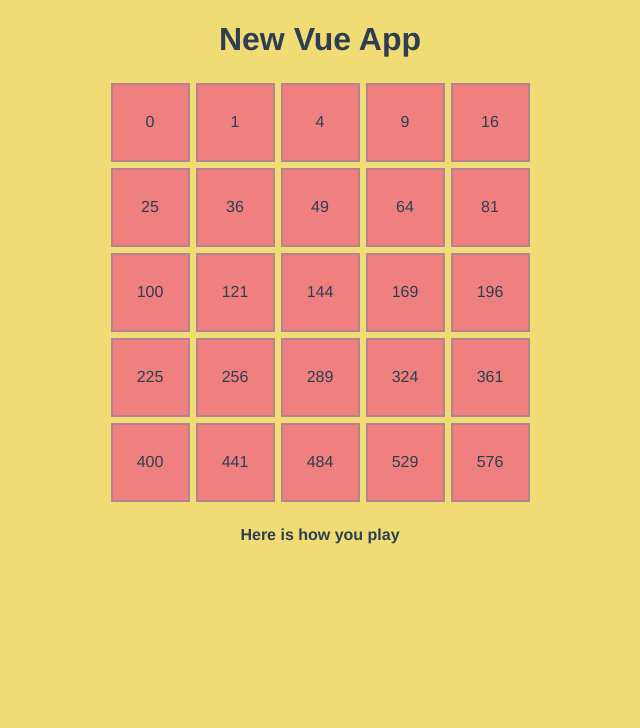
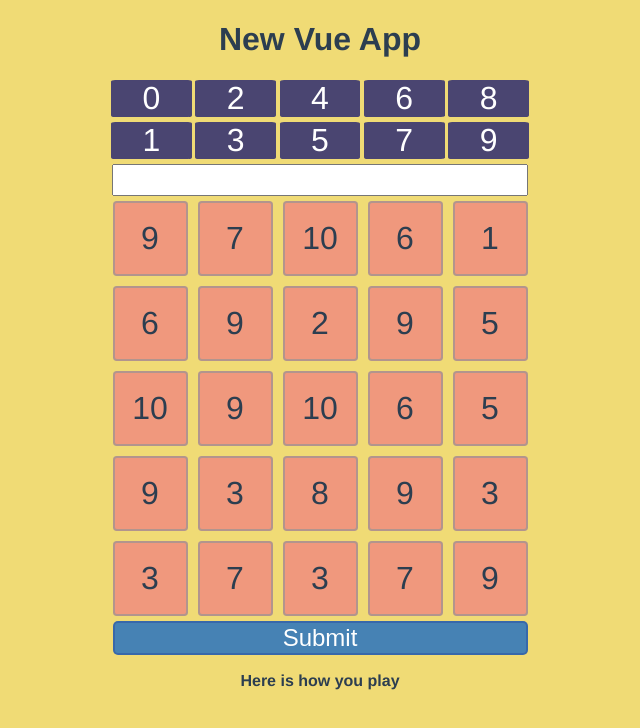
Before and after one commit to abasao/prime-factor, a Vue app: page / in a window 1280 px wide. Shown: the top 728 px of the page, without its empty margins (320-960 px from the left). Built offline with nearby package versions, Linux system fonts and the light colour scheme.

Commit message:
adding some functionality and style, lacking draggable and display still

```diff
--- a/src/assets/CSS/main.css
+++ b/src/assets/CSS/main.css
@@ -3,9 +3,12 @@ body{
     width: 100vw;
     height: 100vh;
     margin:0;
+    box-sizing: border-box;
+    user-select: none;
 }
 * {
     box-sizing: inherit;
+    user-select: inherit;
 }
 .header {
     display: block;
@@ -23,21 +26,74 @@ body{
 .board-tiles {
     display: flex;
     justify-content: center;
+
 }
-
+.menu {
+    display: grid;
+    justify-content: center;
+    grid-template: auto / minmax(250px, 425px);
+    grid-row-gap: 5px;
+}
+.btn-container {
+    display: flex;
+    justify-content: space-evenly;
+}
+.btn-container .btn{
+    background-color: rgba(25, 25, 112, 0.767);
+    color:white;
+    flex-basis: 19%;
+    border-radius: 5%;
+    font-size: 2em;
+}
+.btn p {
+    margin:0;
+}
+.input-container{
+    display: flex;
+    justify-content: center;
+    height: 2em;
+}
+input {
+    flex-basis: 98%;
+    padding-left: 5px;
+    font-size: 1.5em;
+}
 .tile{
-    background-color: lightcoral;
+    background-color: rgba(240, 128, 128, 0.74);
     border: 2px solid rgba(19, 143, 184, 0.281);
     height: 75px;
     width: 75px;
+    font-size: 2em;
     align-self: center;
     display: flex;
     align-items: center;
     justify-content: center;
+    user-select: none;
+    border-radius: 5%;
+}
+.tile-selected {
+    background-color: rgb(19, 143, 184);
+    border: 2px solid rgba(240, 128, 128, 0.281);
 }
 .tile-hide {
     display: none;
 }
+.submission {
+    display: grid;
+    justify-content: center;
+    grid-template: auto / minmax(250px, 425px);
+    height: 30px;
+}
+.submission button {
+    color: white;
+    background-color: steelblue;
+    outline: none;
+    border: 2px solid rgba(0, 0, 128, 0.2);
+    margin: 0 5px;
+    font-size: 1.5em;
+    border-radius: 5px;
+}
+
 @media(min-width: 700px) {
 #app{
     display: grid;
--- a/src/components/game-board/board-logic.js
+++ b/src/components/game-board/board-logic.js
@@ -2,12 +2,54 @@ var Board = function(size = 4){
     this.size = size;
     this.View = [];
     for (let i = 0; i < this.size*this.size; i++) {
-        this.View.push(i*i);
+        let obj = {
+            index: i,
+            value: this.RNG(),
+            visible: true,
+            highlighted: false
+        }
+        this.View.push(obj);
+    }
+    //Store index of selected tiles
+    this.tileStore= [];
+}
+
+Board.prototype.RNG = function (min = 1, max = 10) {
+    return min + Math.floor(Math.random() * max)
+}
+
+Board.prototype.select = function(tile) {
+    if (!tile.highlighted) {
+        //store selected tiles
+        this.tileStore.push(tile.index)
+        tile.highlighted = true;
+    }else {
+        //on selecting highlighted tile, remove it's highlight
+        //and then remove it from store
+        tile.highlighted = false;
+        let storedTile = this.tileStore.indexOf(tile.index);
+        this.tileStore.splice(storedTile, 1);
     }
 }
 
-Board.prototype.getView = function() {
-    return this.View
+Board.prototype.evaluate = function(){
+    //store all selected tile values
+    if(this.tileStore.length > 1){
+        let accumulate = 0;
+        for (let i of this.tileStore) {
+            let selectedTile = this.View[i];
+            accumulate += selectedTile.value;
+            //reset tiles
+            selectedTile.visible = false;
+            selectedTile.highlighted = false;
+        }
+        //save accumulated value in last targeted Tile
+        let lastIndex = this.tileStore.pop();
+        this.View[lastIndex].value = accumulate;
+        this.View[lastIndex].visible = true;
+        //reset Store
+        this.tileStore = [];
+    }
+    console.log('evaling');
 }
-
 export {Board}
--- a/src/components/game-board/board.vue
+++ b/src/components/game-board/board.vue
@@ -1,9 +1,35 @@
 <template>
-  <div id='board' :style='style()'>
-      <div class='board-tiles' v-for="(viewTile, index) in this.board.View" :key='index'>
-            <tile class='tile' :num='viewTile'/>
-      </div>
-  </div>
+    <div>
+        <div class='menu'>
+            <!-- <button @click='evaluateExpression'>Eval Button Here</button> -->
+            <div class='btn-container'>
+                <div class="btn"><p>0</p></div>
+                <div class="btn"><p>2</p></div>
+                <div class="btn"><p>4</p></div>
+                <div class="btn"><p>6</p></div>
+                <div class="btn"><p>8</p></div>
+            </div>
+            <div class='btn-container'>
+                <div class="btn"><p>1</p></div>
+                <div class="btn"><p>3</p></div>
+                <div class="btn"><p>5</p></div>
+                <div class="btn"><p>7</p></div>
+                <div class="btn"><p>9</p></div>
+            </div>
+            <div class='input-container'>
+                <input type="text">
+            </div>
+        </div>
+        <div id='board' :style='style()'>
+            <div class='board-tiles' v-for="(viewTile, index) in this.board.View" :key='index'>
+                    <tile class='tile' :tile='viewTile'
+                    @selected='selectionHandler'/>
+            </div>
+        </div>
+        <div class='submission'>
+            <button @click='evaluateExpression'>Submit</button>
+        </div>
+    </div>
 </template>
 
 <script>
@@ -21,11 +47,19 @@ export default {
     },
     methods: {
         display(){
-            return this.board.getView()
+            return this.board.View
         },
         style(){
             let size = this.board.size;
             return {gridTemplate: `repeat(${size}, minmax(50px, 85px)) / repeat(${size}, minmax(50px, 85px))`}
+        },
+        selectionHandler(payload){
+            // console.log('clicked: ' + payload.value)
+            this.board.select(payload);
+        },
+        evaluateExpression(){
+            console.log('eval express')
+            this.board.evaluate();
         }
     },
     components: {
--- a/src/components/game-board/tile.vue
+++ b/src/components/game-board/tile.vue
@@ -1,7 +1,7 @@
 <template>
-  <div :class='classBind()' @click='toggleDisplay'>
+  <div :class='classBind()' @click='selectNumber'>
       <p>
-          {{num}}
+          {{tile.value}}
       </p>
   </div>
 </template>
@@ -9,21 +9,38 @@
 <script>
 export default {
     props:{
-        num: Number
+        tile: Object,
     },
     data(){
         return {
-            display: true
+            classObj: ''
         }
     },
     methods: {
+        // classBind(){
+        //     this.classObj = this.tile.visible ? '' : 'tile-hide ';
+        //     this.classObj += this.tile.highlighted ? ' selected' : '';
+        //     return this.classObj
+        // },
         classBind(){
-            return this.display ? '' : 'tile-hide'
+            let styleClass = '';
+            if(!this.tile.visible){
+                styleClass = 'tile-hide'+' ';
+            }
+            if(this.tile.highlighted){
+                styleClass += 'tile-selected'
+            }
+            return styleClass
         },
-        toggleDisplay(){
-            console.log('clicked')
-            this.display = !this.display;
+        selectNumber(){
+            this.$emit('selected', this.tile);
+        },
+        evaluate(){
+            this.$emit('evaluate', this.tile)
         }
+    },
+    computed: {
+
     }
 }
 </script>
```
